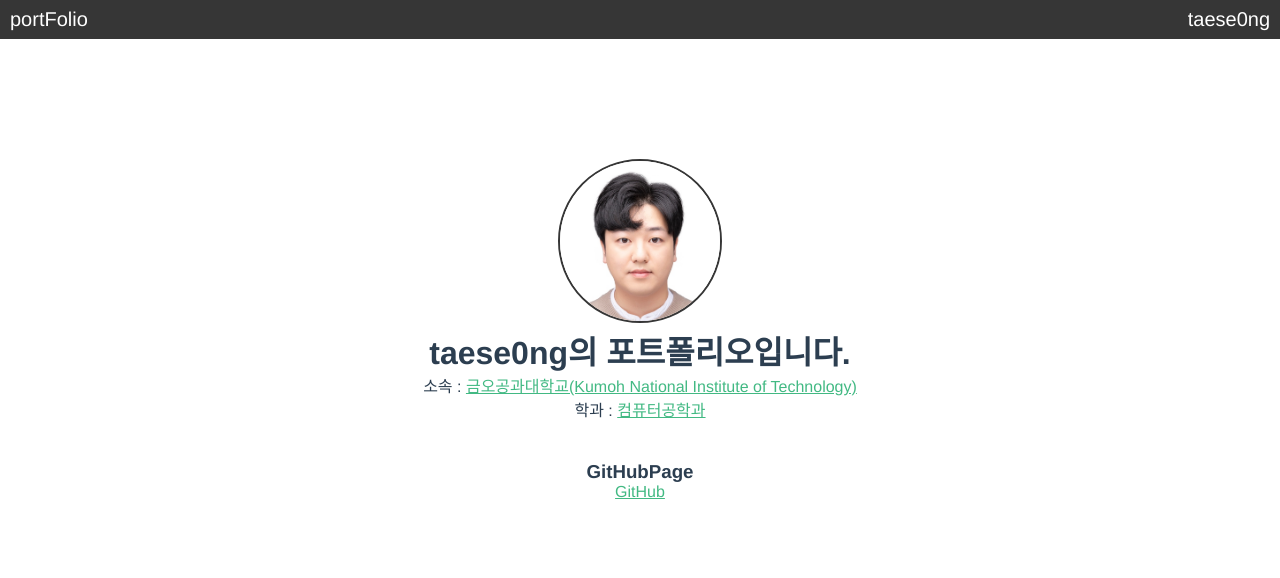
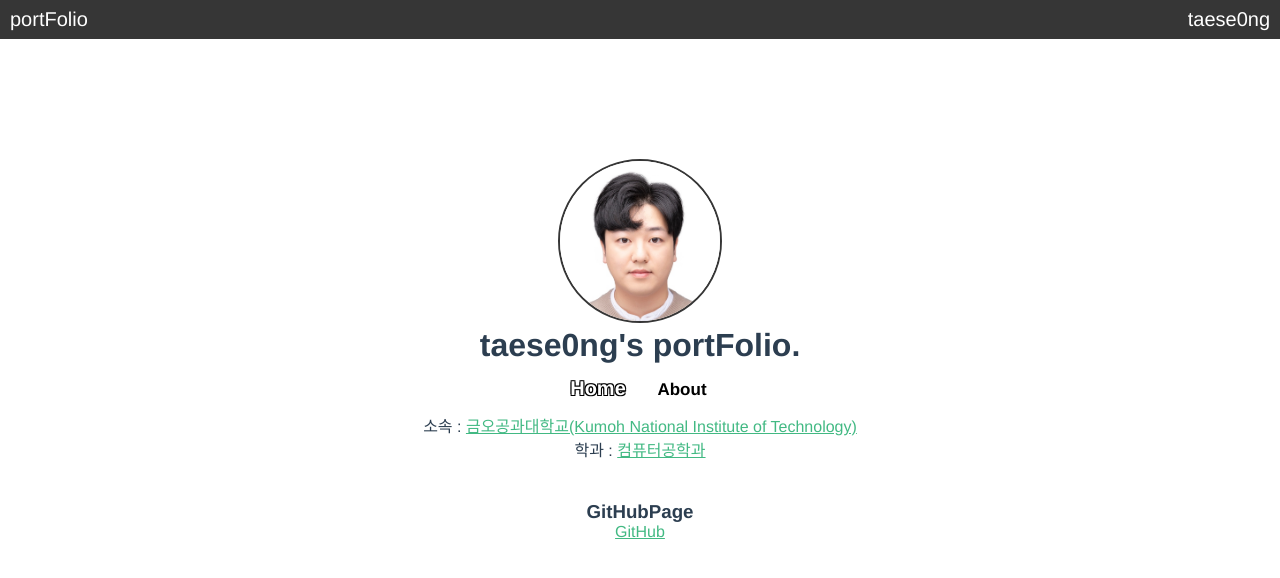
Before and after one commit to taese0ng/portfolio_vue, a Vue app: page / in a window 1280 px wide. Shown: the top 578 px of the page. Built offline with nearby package versions, Linux system fonts and the light colour scheme.

Commit message:
Add vue-router Menu and css

```diff
--- a/src/App.vue
+++ b/src/App.vue
@@ -2,17 +2,20 @@
   <div id="app">
     <Head></Head>
     <Profile class="profileCard"/>
+    <Menu/>
     <router-view/>
   </div>
 </template>
 
 <script>
+import Menu from '@/components/Menu.vue'
 import Profile from '@/components/ProfileCard.vue'
 import Head from '@/components/Head'
 export default {
     components:{
       Head,
       Profile,
+      Menu,
     }
 }
 </script>
@@ -60,4 +63,20 @@ export default {
 .profileCard{
   margin-top: 120px;
 }
+
+.router-link{
+  cursor: pointer;
+  color: black;
+  text-decoration: none;
+}
+
+.menu .router-link-exact-active{
+  color: rgb(255, 255, 255);
+  text-shadow:
+    -1px -1px 0 #000,
+    1px -1px 0 #000,
+    -1px 1px 0 #000,
+    1px 1px 0 #000;
+  font-size: 20px;
+}
 </style>
--- a/src/components/Head.vue
+++ b/src/components/Head.vue
@@ -16,7 +16,6 @@
     text-decoration: none;
     color: rgb(255,255,255);
     margin-left: 10px;
-    cursor: pointer;
 }
 #profile{
     margin-right: 10px;
--- /dev/null
+++ b/src/components/Menu.vue
@@ -0,0 +1,37 @@
+<template>
+    <div class="menu">
+        <table>
+            <td>
+                <router-link to="/" class="router-link">Home</router-link>
+            </td>
+            <td>
+                <router-link to="/about" class="router-link">About</router-link>
+            </td>
+        </table>
+    </div>
+</template>
+
+<script>
+    export default {
+
+    }
+</script>
+
+<style scoped>
+#table{
+    display: table-cell;
+}
+.menu{
+    margin: auto;
+    display: table;
+    margin-top:10px;
+    margin-bottom: 10px;
+}
+.router-link{
+    font-size: 17px;
+    font-weight: bold;
+}
+td{
+    width: 80px;
+}
+</style>
--- a/src/components/ProfileCard.vue
+++ b/src/components/ProfileCard.vue
@@ -1,7 +1,7 @@
 <template>
     <div>
         <img class="profileImg" alt="ProfileImg" src="@/assets/ProfileImg.png">
-        <h1>taese0ng의 포트폴리오입니다.</h1>
+        <h1>taese0ng's portFolio.</h1>
     </div>
 </template>
 
--- a/src/views/Home.vue
+++ b/src/views/Home.vue
@@ -5,7 +5,6 @@
 </template>
 
 <script>
-
 import HelloPortfolio from '@/components/HelloPortfolio.vue'
 export default {
   name: 'home',
```
Also changed, not shown: 10 other files (tests, documents, lock files or other folders).
